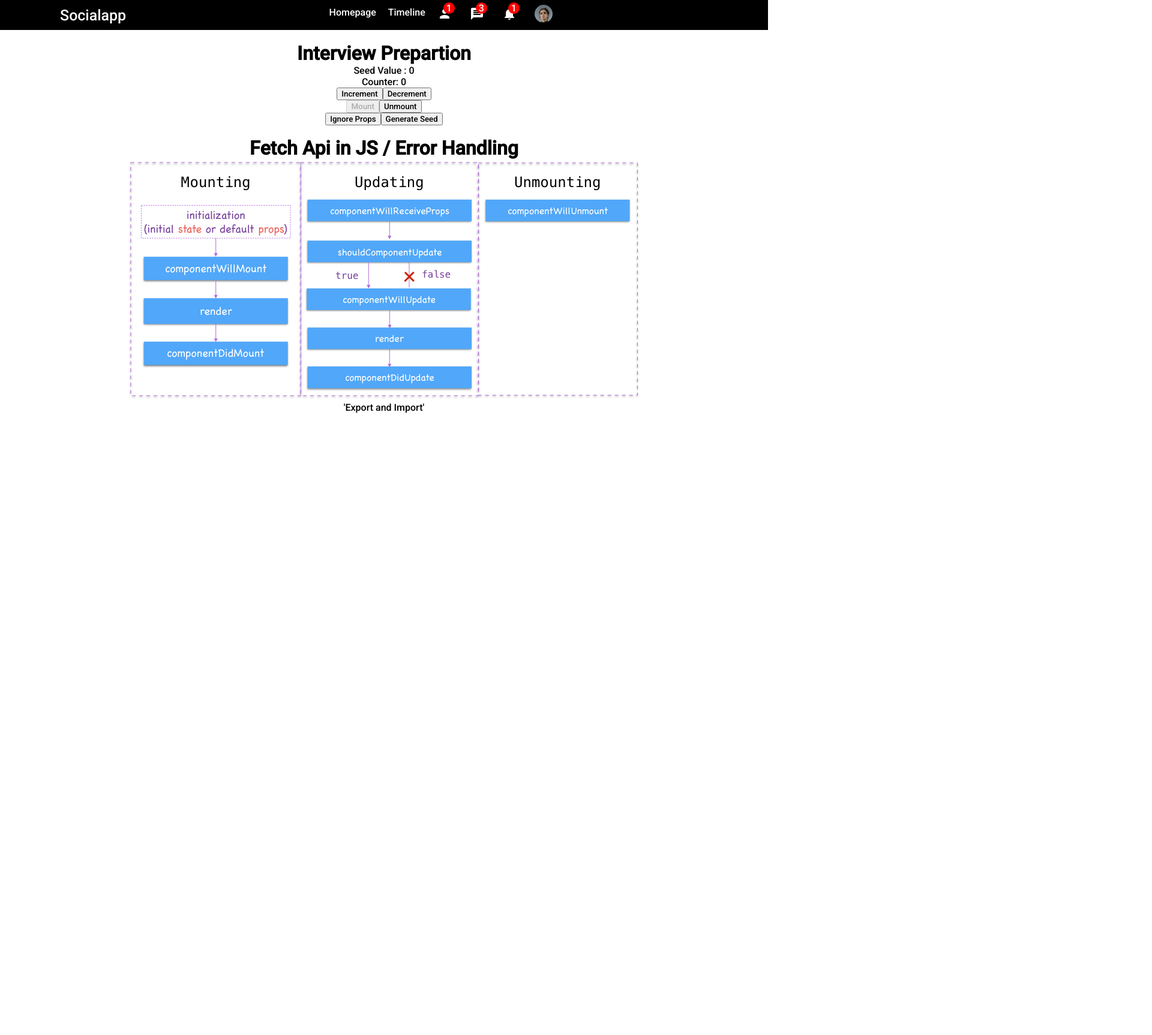
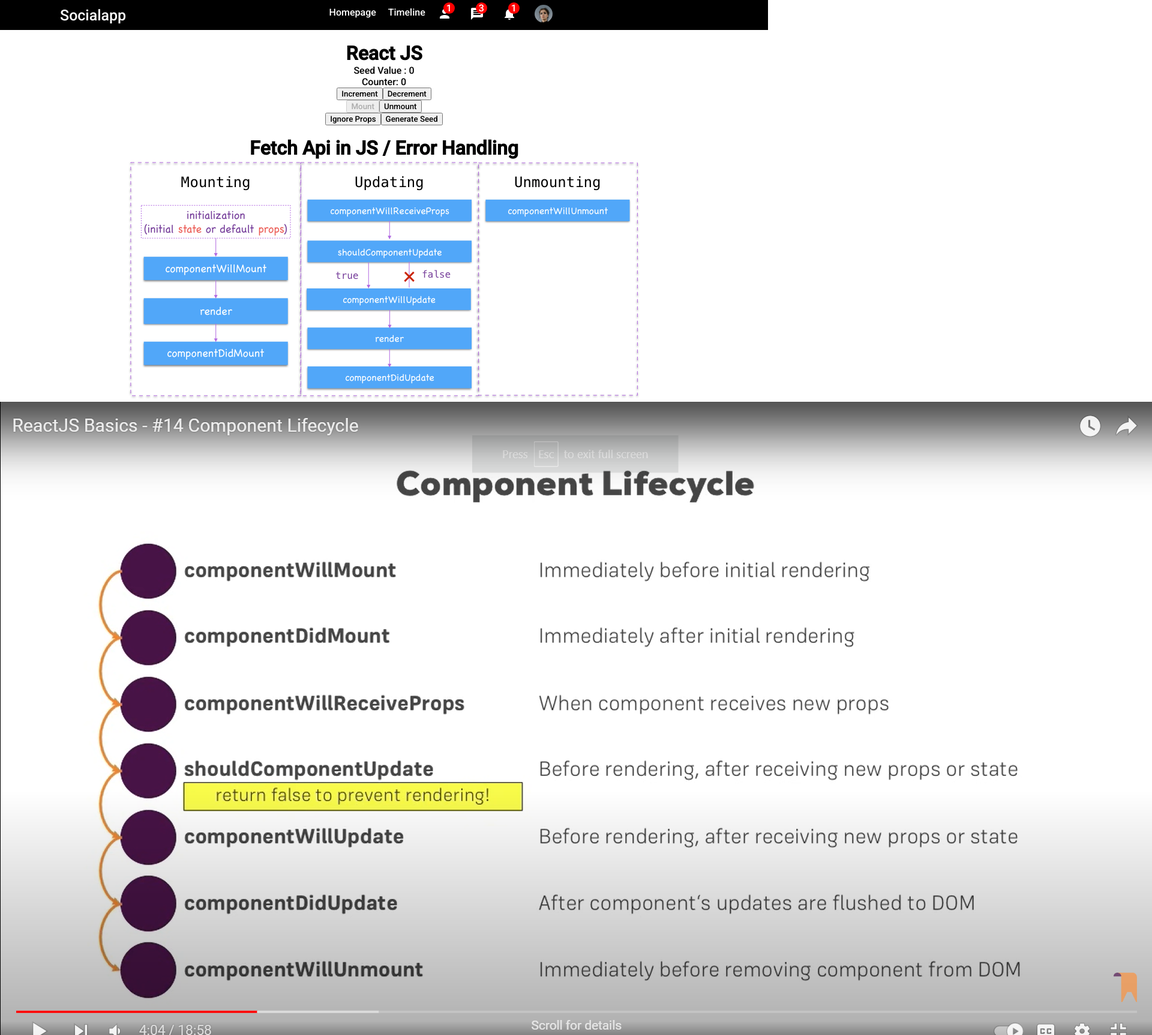
Before and after one commit to kanikaacem/Instagramclone, a React (Create React App) app: page /preparation in a window 1280 px wide. Shown: the top 1726 px of the page at 60% size, 1920 px wide, since content can reach past the window. Before the commit the page ends 800 px from the top, so only its background shows below. Built offline with nearby package versions, Linux system fonts and the light colour scheme; no server answers.

Commit message:
updating photos

```diff
--- a/src/components/Error.js
+++ b/src/components/Error.js
@@ -56,6 +56,7 @@ function Error({ ismount, counter, ...array }) {
     <>
       <div>
         <img src="/assets/reacttopic/lifecycle.png"></img>
+        <img src="/assets/reacttopic/LifeCycleMethod.png"></img>
       </div>
       <div> {Topic}</div>
       {function1()}
--- a/src/components/Topic.js
+++ b/src/components/Topic.js
@@ -52,7 +52,7 @@ class Topic extends Component {
   render() {
     return (
       <>
-        <h1 id="interview-heading"> Interview Prepartion</h1>
+        <h1 id="interview-heading"> React JS</h1>
         <span> Seed Value : {this.state.seed} </span>
       </>
     );
```
Also changed, not shown: public/assets/reacttopic/LifeCycleMethod.png (added).
